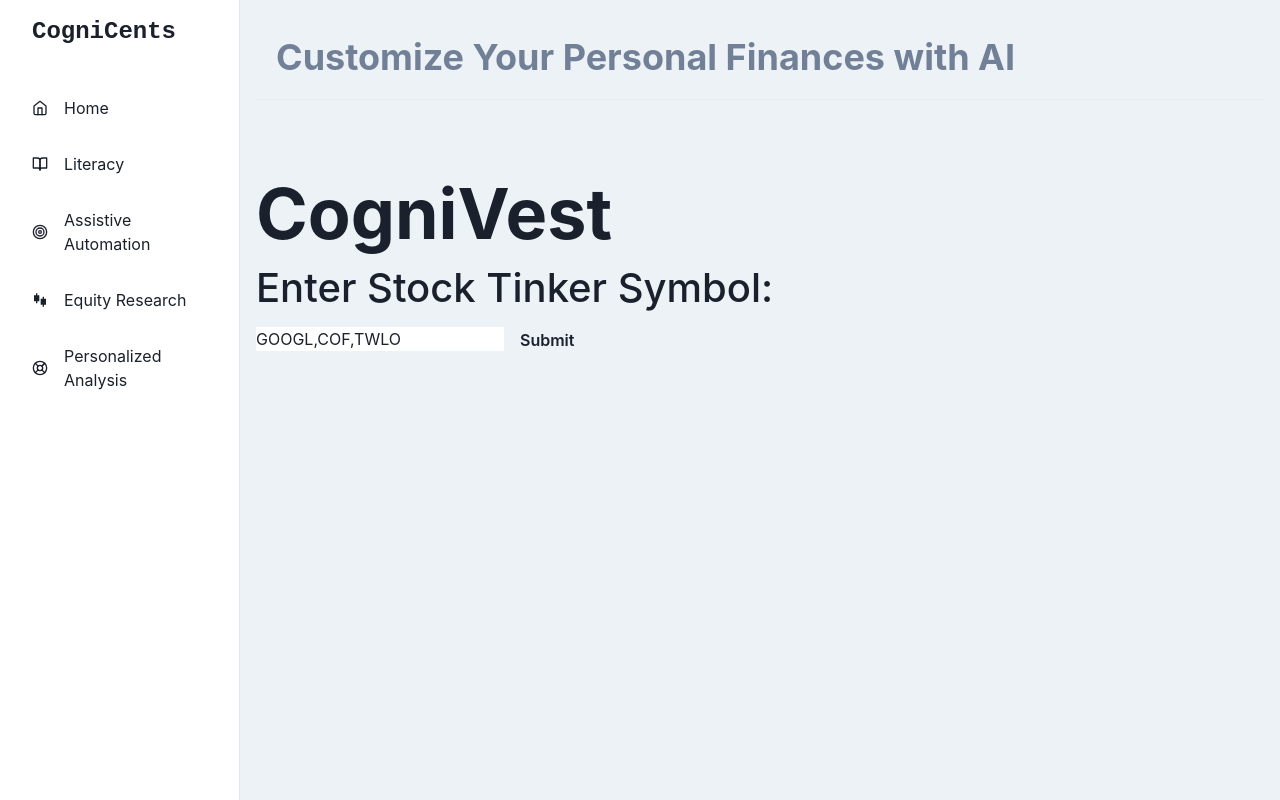
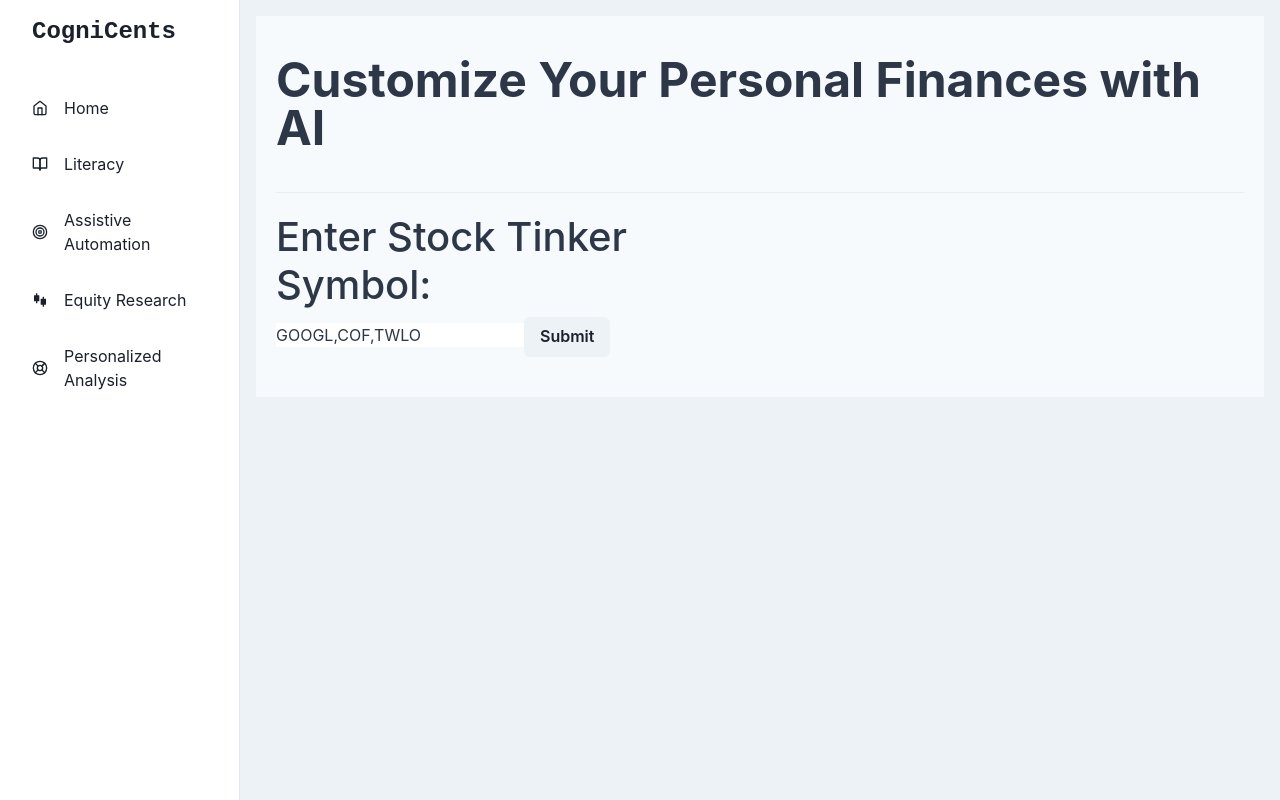
Before and after one commit to unapt/CogniCents, a Next.js app in the folder packages/frontend/: page /personalizedadvise in a window 1280 px wide. Built offline with nearby package versions, Linux system fonts and the light colour scheme.

Commit message:
bretts commit

```diff
--- a/packages/frontend/src/pages/personalizedadvise.tsx
+++ b/packages/frontend/src/pages/personalizedadvise.tsx
@@ -1,30 +1,71 @@
-import { Card, CardBody, Divider, Heading, HStack, Stack, Image, Text, Textarea, CardFooter, ButtonGroup, Button, Center, VStack } from "@chakra-ui/react";
+// import {
+//     Box,
+//     Divider,
+//     Heading,
+//     VStack,
+//     Button,
+//     useColorModeValue,
+//   } from "@chakra-ui/react";
+//   import Link from "next/link";
+//   import { SideBar } from "../components/SideBar";
+//   import API from "../components/API";
+
+//   const PersonalizedAdvise = () => {
+//     const bg = useColorModeValue("gray.50", "gray.800");
+//     const color = useColorModeValue("gray.700", "gray.200");
+
+//     return (
+//       <>
+//         <SideBar>
+//           <Box as="main" textAlign="center" py={10} bg={bg} color={color}>
+//             <Heading as="h1" size="2xl" mb={10}>
+//               Customize Your Personal Finances with AI
+//             </Heading>
+//             <Divider mb={5} />
+//             <VStack spacing={4} maxWidth="400px" margin="0 auto">
+//               <Heading as="h2" size="xl" mb={5}>
+//                 CogniVest
+//               </Heading>
+//               <API />
+//             </VStack>
+//           </Box>
+//         </SideBar>
+//       </>
+//     );
+//   };
+
+//   export default PersonalizedAdvise;
+import {
+    Box,
+    Divider,
+    Heading,
+    VStack,
+    Button,
+    useColorModeValue,
+  } from "@chakra-ui/react";
   import Link from "next/link";
-import styles from '../styles/inputpage.module.css'
-import { DarkModeSwitch } from "../components/DarkModeSwitch";
   import { SideBar } from "../components/SideBar";
   import API from "../components/API";
 
+  const PersonalizedAdvise = () => {
+    const bg = useColorModeValue("gray.50", "gray.800");
+    const color = useColorModeValue("gray.700", "gray.200");
 
-const PersonalizedAdvise = () => (
+    return (
       <>
         <SideBar>
-            <Heading color="gray.500" margin={5}>
+          <Box as="main" py={10} px={5} bg={bg} color={color}>
+            <Heading as="h1" size="2xl" mb={10}>
               Customize Your Personal Finances with AI
             </Heading>
-            <Divider />
-            <br />
-            <div className="App">
-                {/* <Heading className="App-header" style={{ width: "100%" }}> */}
-                <h1 style={{ fontSize: 70, marginTop: "2rem" }}>
-                    <b>CogniVest</b>
-                </h1>
+            <Divider mb={5} />
+            <VStack spacing={4} maxWidth="400px">
               <API />
-                {/* </Heading> */}
-            </div>
-
+            </VStack>
+          </Box>
         </SideBar>
       </>
     );
+  };
 
   export default PersonalizedAdvise;
```
Also changed, not shown: packages/frontend/src/components/Hero.tsx (+52 -9 lines). Lines whose indentation alone changed are shown as unchanged.
